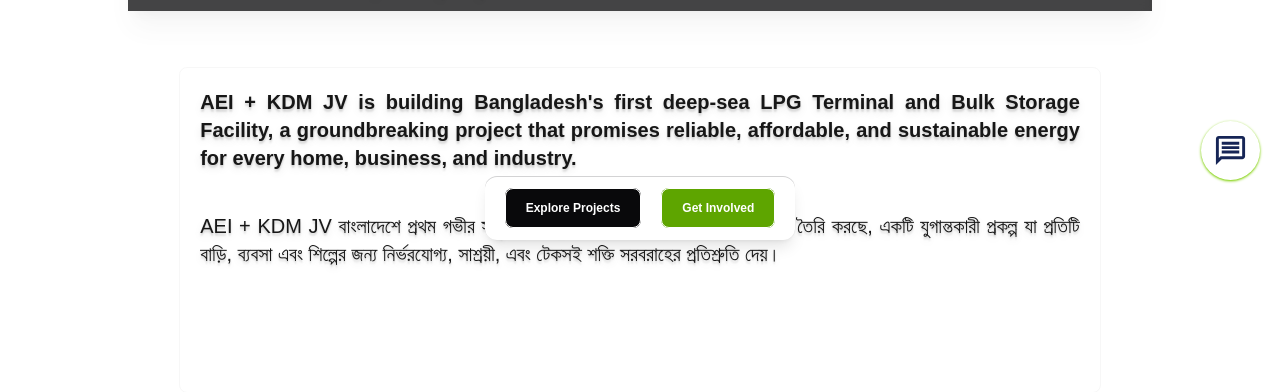
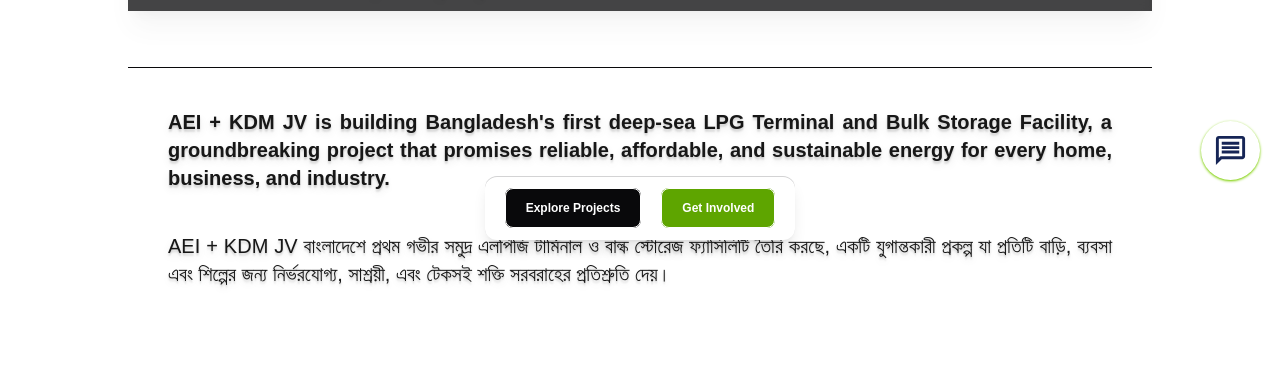
Before and after one commit to iamzehan/AEI-KDM-JointVenture, a Next.js app: page / in a window 1280 px wide. Shown: the part 560-952 px from the top of the page. Built offline with nearby package versions, Linux system fonts and the light colour scheme; grey boxes are pictures that could not be loaded; a web font is replaced by a local one.

Commit message:
update(iamzehan): Minor design changes

```diff
--- /dev/null
+++ b/src/components/home/Cards.tsx
@@ -0,0 +1,4 @@
+
+export default function Cards (){
+
+}
--- a/src/components/home/description.tsx
+++ b/src/components/home/description.tsx
@@ -9,13 +9,11 @@
 export default function Description({font}: Text) {
   return (
     <div className="
-    my-10 p-5 flex
+    my-10 p-3 md:p-10 flex
     flex-col gap-10
     md:static text-justify
-    self-center
-    rounded-lg
-    border-1 border-zinc-300/20
-    h-full w-9/10
+    h-full w-full
+    border-b border-t border-zinc-950
     ">
       <p className="text-xl md:text-shadow-lg font-bold">
         {description.eng}
```
